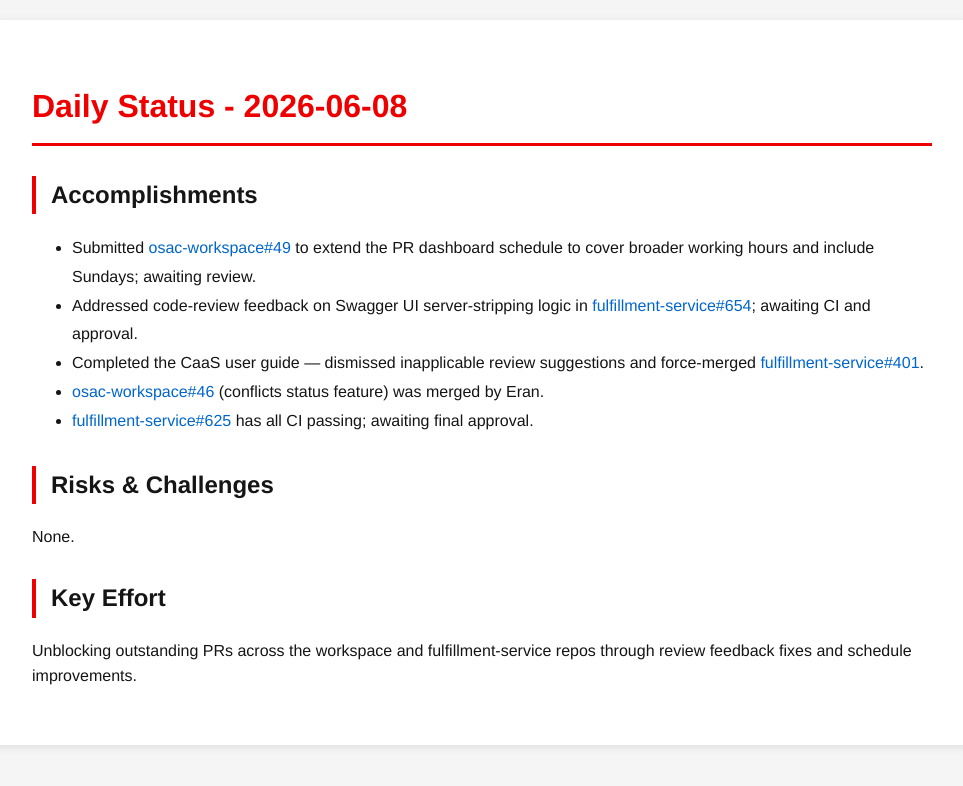
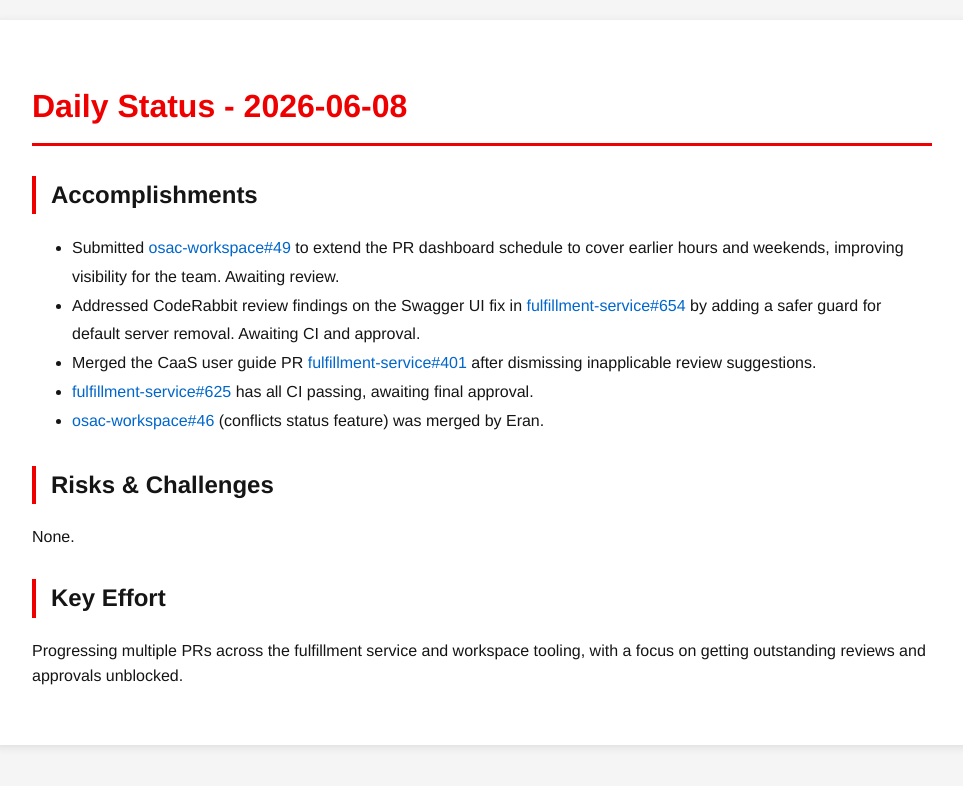
Before and after one commit to tzvatot/daily-status, a Jekyll site: the page built from 2026-06-08.md, in a window 1280 px wide. Shown: the top 786 px of the page, without its empty margins (158-1121 px from the left). Built offline with Jekyll 4.4.1, drawn with Linux system fonts in a browser that asks for light colours.

Commit message:
Daily status update - 2026-06-08

```diff
--- a/2026-06-08.md
+++ b/2026-06-08.md
@@ -7,14 +7,14 @@ date: 2026-06-08
 # Daily Status - 2026-06-08
 
 ## Accomplishments
-- Submitted [osac-workspace#49](https://github.com/osac-project/osac-workspace/pull/49) to extend the PR dashboard schedule to cover broader working hours and include Sundays; awaiting review.
-- Addressed code-review feedback on Swagger UI server-stripping logic in [fulfillment-service#654](https://github.com/osac-project/fulfillment-service/pull/654); awaiting CI and approval.
-- Completed the CaaS user guide — dismissed inapplicable review suggestions and force-merged [fulfillment-service#401](https://github.com/osac-project/fulfillment-service/pull/401).
+- Submitted [osac-workspace#49](https://github.com/osac-project/osac-workspace/pull/49) to extend the PR dashboard schedule to cover earlier hours and weekends, improving visibility for the team. Awaiting review.
+- Addressed CodeRabbit review findings on the Swagger UI fix in [fulfillment-service#654](https://github.com/osac-project/fulfillment-service/pull/654) by adding a safer guard for default server removal. Awaiting CI and approval.
+- Merged the CaaS user guide PR [fulfillment-service#401](https://github.com/osac-project/fulfillment-service/pull/401) after dismissing inapplicable review suggestions.
+- [fulfillment-service#625](https://github.com/osac-project/fulfillment-service/pull/625) has all CI passing, awaiting final approval.
 - [osac-workspace#46](https://github.com/osac-project/osac-workspace/pull/46) (conflicts status feature) was merged by Eran.
-- [fulfillment-service#625](https://github.com/osac-project/fulfillment-service/pull/625) has all CI passing; awaiting final approval.
 
 ## Risks & Challenges
 None.
 
 ## Key Effort
-Unblocking outstanding PRs across the workspace and fulfillment-service repos through review feedback fixes and schedule improvements.
+Progressing multiple PRs across the fulfillment service and workspace tooling, with a focus on getting outstanding reviews and approvals unblocked.
```
